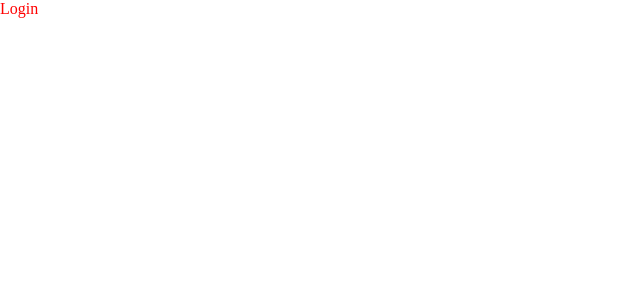
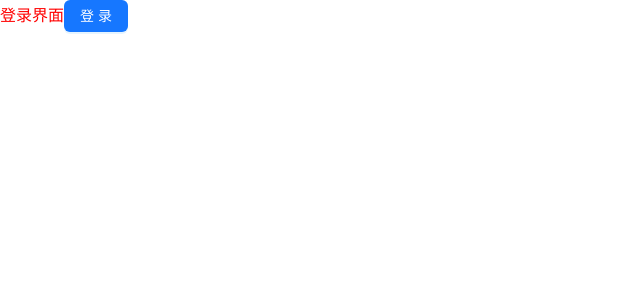
Before and after one commit to religou/react-pc, a React (Create React App) app: page /login in a window 1280 px wide. Shown: the top 300 px of the page, without its empty margins (0-640 px from the left). Built offline with nearby package versions, Linux system fonts and the light colour scheme.

Commit message:
using antd

```diff
--- a/package.json
+++ b/package.json
@@ -6,6 +6,7 @@
     "@testing-library/jest-dom": "^5.16.5",
     "@testing-library/react": "^13.4.0",
     "@testing-library/user-event": "^13.5.0",
+    "antd": "^5.2.0",
     "mobx": "^6.7.0",
     "mobx-react-lite": "^3.4.0",
     "react": "^18.2.0",
--- a/src/index.js
+++ b/src/index.js
@@ -1,6 +1,8 @@
 import React from 'react'
 import ReactDOM from 'react-dom/client'
 import App from './App'
+// 导入 antd 样式文件
+import 'antd/dist/reset.css'
 import './index.scss'
 
 const root = ReactDOM.createRoot(document.getElementById('root'))
--- a/src/pages/Login/index.js
+++ b/src/pages/Login/index.js
@@ -1,7 +1,12 @@
+import { Button, Space } from 'antd'
+
 function Login () {
   return (
     <div>
-      Login
+      登录界面
+      <Space wrap>
+        <Button type="primary">登录</Button>
+      </Space>
     </div>
   )
 }
```
Also changed, not shown: 2 other files (tests, documents, lock files or other folders).
